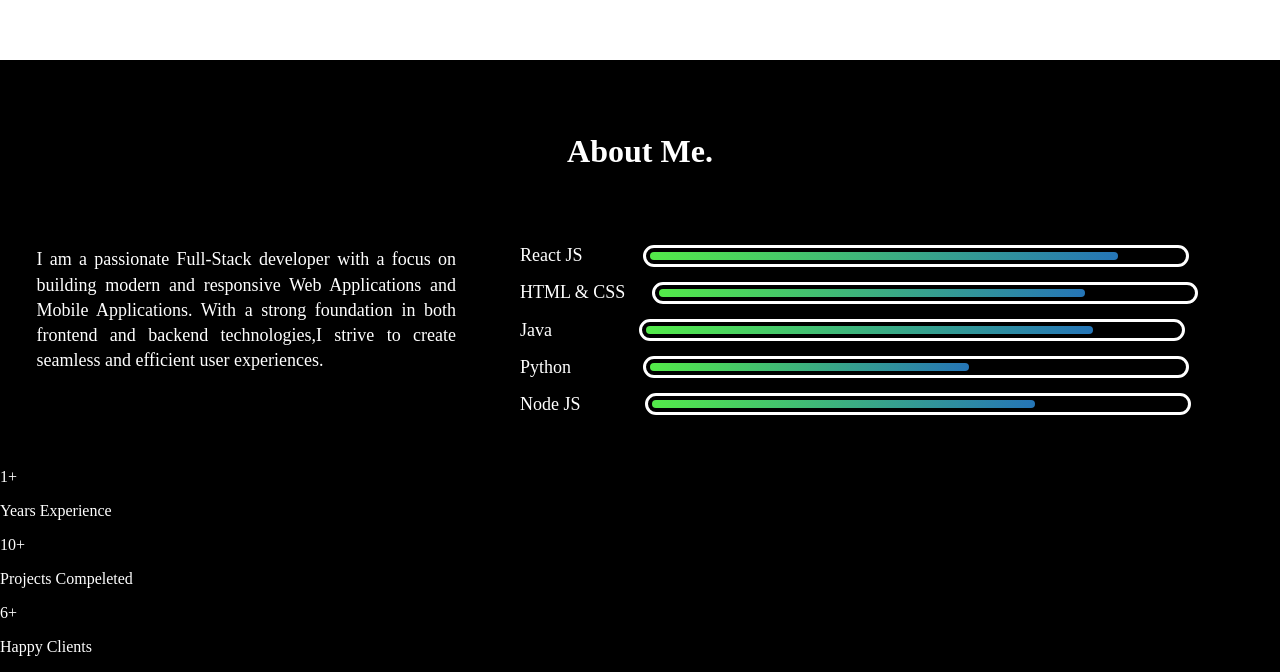
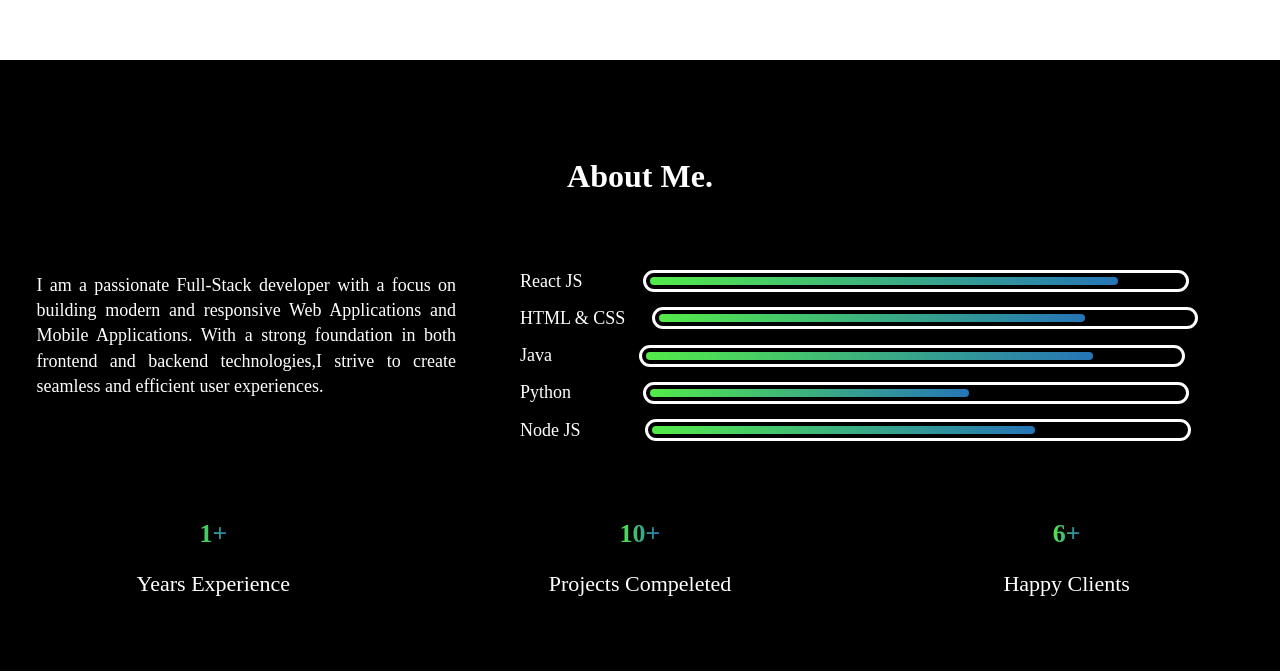
Before and after one commit to KeshaCodeolima/MY-Portfolio, a React (Create React App) app in the folder my-portfolio/: page / in a window 1280 px wide. Shown: the part 460-1132 px from the top of the page. Built offline with nearby package versions, Linux system fonts and the light colour scheme.

Commit message:
delete one div tag and add the CSS to experience row

```diff
--- a/my-portfolio/src/Componets/AboutMe.css
+++ b/my-portfolio/src/Componets/AboutMe.css
@@ -10,7 +10,7 @@
     display: flex;
     justify-content: center;
     align-items: center;
-    margin-top: 4%;
+    margin-top: 6%;
 }
 .iteam{
     display: flex;
@@ -33,7 +33,6 @@
     color: white;
     margin-left: 5%;
     margin-top: 3%;
-
     display: flex;
     flex-direction: column;
 }
@@ -133,51 +132,35 @@
     color: white;
     font-size: 18px;
 }
-.lineractjs:hover{
+.lineractjs:hover,.lineHTML:hover,.linejava:hover,.linepython:hover,.linePHP:hover,.lineNodejs:hover{
     transform: scale(1);
 }
-.linerwidth:hover{
+.linerwidth:hover,.linerwidthhtml:hover,.linerwidthjava:hover,.linerwidthpython:hover,.linerwidthphp:hover,.linerwidthnodejs:hover{
     transform: scale(1.1);
 }
-.lineHTML:hover{
-    transform: scale(1);
+.experience1{
+    display: flex;
+    flex-direction: row;
+    justify-content: space-around;
+    align-items: center;
+    width: 100%; /* Makes sure the experience1 takes up the entire width of .experience */
+    color: white;
+    font-size: 22px;
+    margin-top: 2%;
+    margin-bottom: 4%;
 }
-.linerwidthhtml:hover{
+.experiencetext{
+    text-align: center;
+    flex: 1;
+    transition: 2s;
+}
+.experiencetext span{
+    font-size: 26px;
+    background-image: linear-gradient(to right, #53ea49,#2575b7);
+    background-clip: text;
+    -webkit-text-fill-color: transparent;
+    font-weight: bold;
+}
+.experiencetext:hover{
     transform: scale(1.1);
 }
-.linejava:hover{
-    transform: scale(1);
-}
-.linerwidthjava:hover{
-    transform: scale(1.1);
-}
-.linepython:hover{
-    transform: scale(1);
-}
-.linerwidthpython:hover{
-    transform: scale(1.1);
-}
-.linePHP:hover{
-    transform: scale(1);
-}
-.linerwidthphp:hover{
-    transform: scale(1.1);
-}
-.lineNodejs:hover{
-    transform: scale(1);
-}
-.linerwidthnodejs:hover{
-    transform: scale(1.1);
-}
-.experience{
-    color: white;
-}
-.experience1{
-
-}
-.experiencetext{
-
-}
-.experiencetext span{
-
-}
--- a/my-portfolio/src/Componets/AboutMe.jsx
+++ b/my-portfolio/src/Componets/AboutMe.jsx
@@ -46,7 +46,6 @@ function AboutMe() {
           </div>
         </div>
       </div>
-      <div className="experience">
       <div className="experience1">
         <div className="experiencetext">
           <span>1+</span>
@@ -62,7 +61,6 @@ function AboutMe() {
         </div>
       </div>
     </div>
-    </div>
     </>
   )
 }
```
Lines whose indentation alone changed are shown as unchanged.
